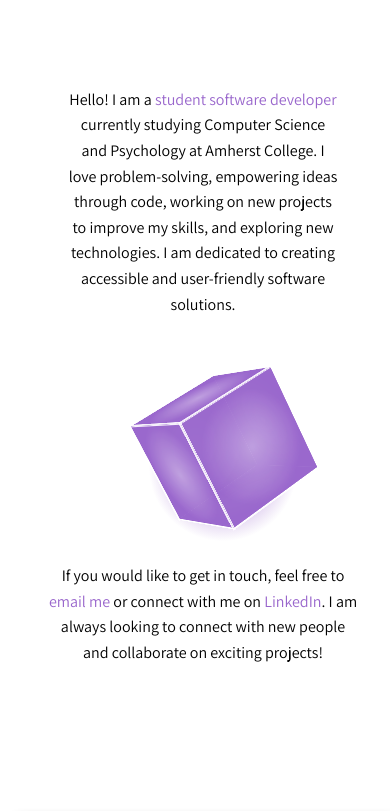
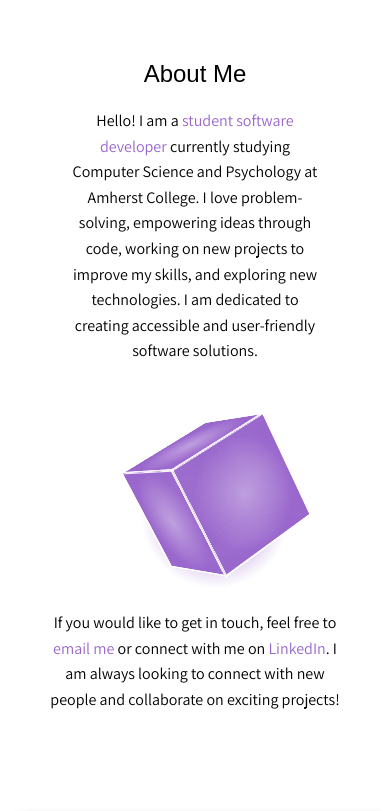
Before and after one commit to lindsaywardd/web-portfolio, a plain HTML site: page about.html in a window 390 px wide. Shown: the part 91-902 px from the top of the page. Drawn offline with Linux system fonts and the light colour scheme; a web font is replaced by a local one.

Commit message:
Horizontal Overflow Fix + About me title add back

```diff
--- a/style.css
+++ b/style.css
@@ -1099,6 +1099,9 @@ html::-webkit-scrollbar-thumb:hover {
 /* minor small mobile devices accounting */
 @media only screen and (max-width: 364px) {
     #navbar li a{font-size: 8px;}
+    html {
+        overflow-X: hidden;
+    }
     #aboutMe p {font-size: 14px;}
 }
 /* mobile devices */
@@ -1111,8 +1114,8 @@ html::-webkit-scrollbar-thumb:hover {
      }
 
     body {
-        min-width: 100vw;
         max-width: 100vw;
+        overflow-X: hidden;
     }
     #navbar p1{display: none;}
     #navbar-end{margin-right: 10px;}
@@ -1148,25 +1151,13 @@ html::-webkit-scrollbar-thumb:hover {
     }
     #my1, #my2 {font-size: 16px;}
 
-
-    /* .project-grid {
-        display: grid;
-        grid-template-columns: repeat(1, minmax(50vw, 80vw));
-        gap: 5vw;
-        max-width: 90vw;
-        margin: 0 auto;
-        justify-content: center;
-    } */
-
     .project-info p {
         font-size: 12px;
-        /* line-height: 1.6; */
     }
     #projects h2, #skills h2, #contact-info h3  { font-size: 24px;}
     .project-title, #projects h4 { font-size: 18px;}
     .project-grid {
         grid-template-columns: repeat(1, 1fr);
-        /* grid-template-rows: repeat(2, auto); */
     }
 
     #skills {
@@ -1191,7 +1182,8 @@ html::-webkit-scrollbar-thumb:hover {
         font-size: 16px;
         margin-left: 0;
     }
-    #about-sec1 h1 { display: none; }
+    #about-sec1 h1 { font-size: 1.5em;
+    overflow: hidden; }
     #about-page {
         padding-top: 10vh;
         margin-top: 0;
```
